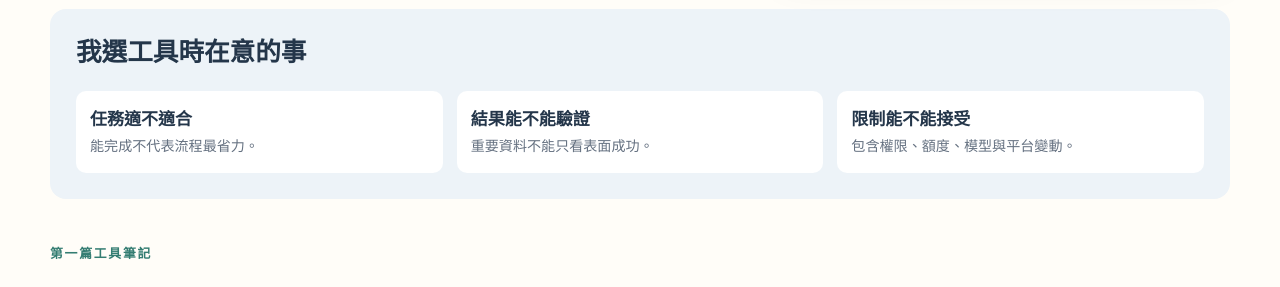
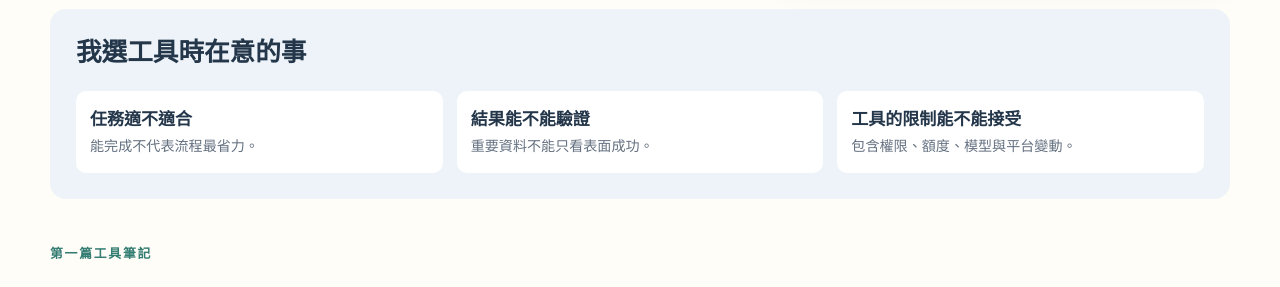
Before and after one commit to Vera-With-AI/Vera-With-AI.github.io, a Jekyll site: the page built from ai-tools.md, in a window 1280 px wide and 900 px high. Shown: the part 423-710 px from the top of the window. Built offline with Jekyll 4.4.1, drawn with Linux system fonts in a browser that asks for light colours.

Commit message:
釐清工具頁限制文案

```diff
--- a/ai-tools.md
+++ b/ai-tools.md
@@ -6,6 +6,6 @@ permalink: /ai-tools/
 description: "Vera 實際使用過的 AI 工具與工作方式：為什麼使用、拿來做什麼、遇過哪些限制，以及現在如何選擇。"
 ---
 <header class="page-intro"><div><p class="eyebrow">不是排行榜，是實際使用紀錄</p><h1>工具使用筆記</h1><p class="page-lead">我不比較哪個工具一定最好，而是記錄自己為什麼使用、拿它完成什麼、遇過哪些限制，以及後來如何調整。</p></div><img src="{{ '/assets/images/ai-tools-illustration.jpg' | relative_url }}" alt="Vera 使用 AI 工具的插畫" class="page-intro-image"></header>
-<section class="tool-guidance"><h2>我選工具時在意的事</h2><div class="mini-grid"><p><strong>任務適不適合</strong><span>能完成不代表流程最省力。</span></p><p><strong>結果能不能驗證</strong><span>重要資料不能只看表面成功。</span></p><p><strong>限制能不能接受</strong><span>包含權限、額度、模型與平台變動。</span></p></div></section>
+<section class="tool-guidance"><h2>我選工具時在意的事</h2><div class="mini-grid"><p><strong>任務適不適合</strong><span>能完成不代表流程最省力。</span></p><p><strong>結果能不能驗證</strong><span>重要資料不能只看表面成功。</span></p><p><strong>工具的限制能不能接受</strong><span>包含權限、額度、模型與平台變動。</span></p></div></section>
 <section class="tool-status" aria-labelledby="tool-note-title"><p class="eyebrow">第一篇工具筆記</p><h2 id="tool-note-title">ChatGPT：先把情境說清楚，再一起拆解</h2><p>我使用 ChatGPT，不只是為了快速取得答案，更常把它當成整理資訊、釐清問題與檢查盲點的協作夥伴。這篇記錄我怎麼開始、怎麼判斷，以及哪些事仍然要由自己負責。</p><a class="button button-primary" href="{{ '/ai-tools/chatgpt/' | relative_url }}">閱讀 ChatGPT 使用筆記</a></section>
 <section class="tool-status" aria-labelledby="related-cases-title"><p class="eyebrow">工具放回真實情境</p><h2 id="related-cases-title">相關實踐案例</h2><p>工具本身不是主角。以下案例保留我為什麼選擇它、遇過哪些限制，以及最後如何調整。</p><div class="case-list compact">{% for post in site.posts %}{% if post.tools %}<article class="case-card"><div class="article-meta"><span>{{ post.tools | join: "、" }}</span><time datetime="{{ post.date | date_to_xmlschema }}">{{ post.date | date: "%Y.%m.%d" }}</time></div><h3><a href="{{ post.url | relative_url }}">{{ post.title }}</a></h3><p>{{ post.description }}</p></article>{% endif %}{% endfor %}</div></section>
```
